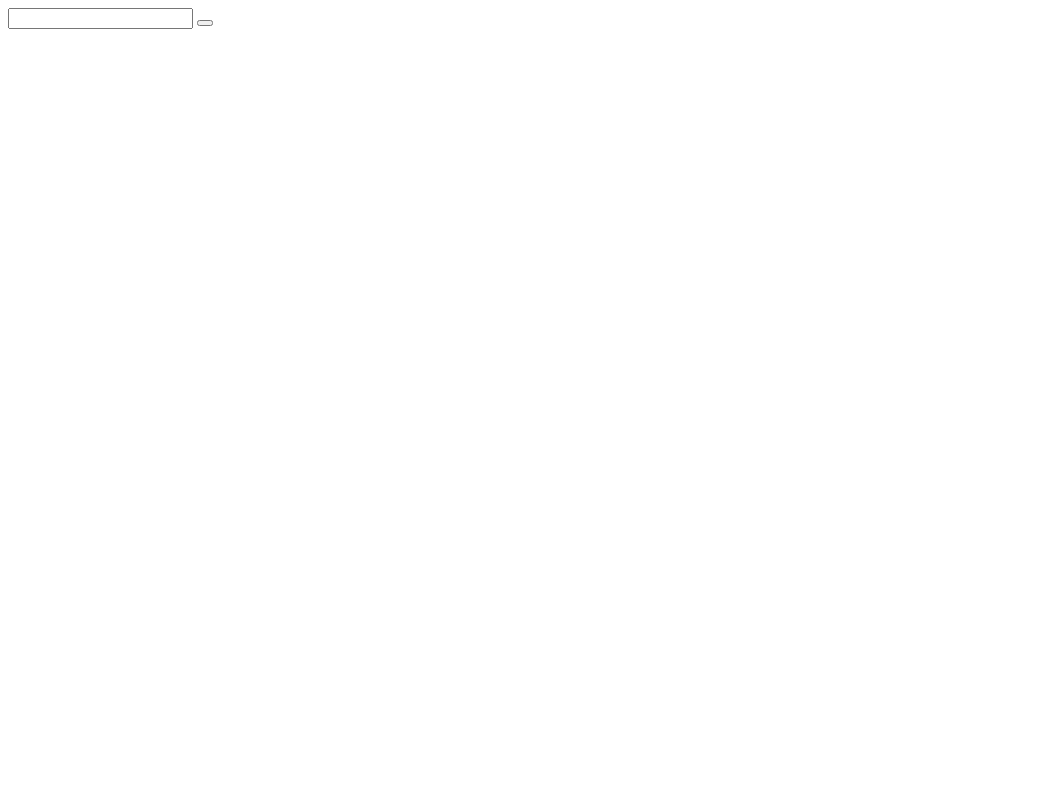
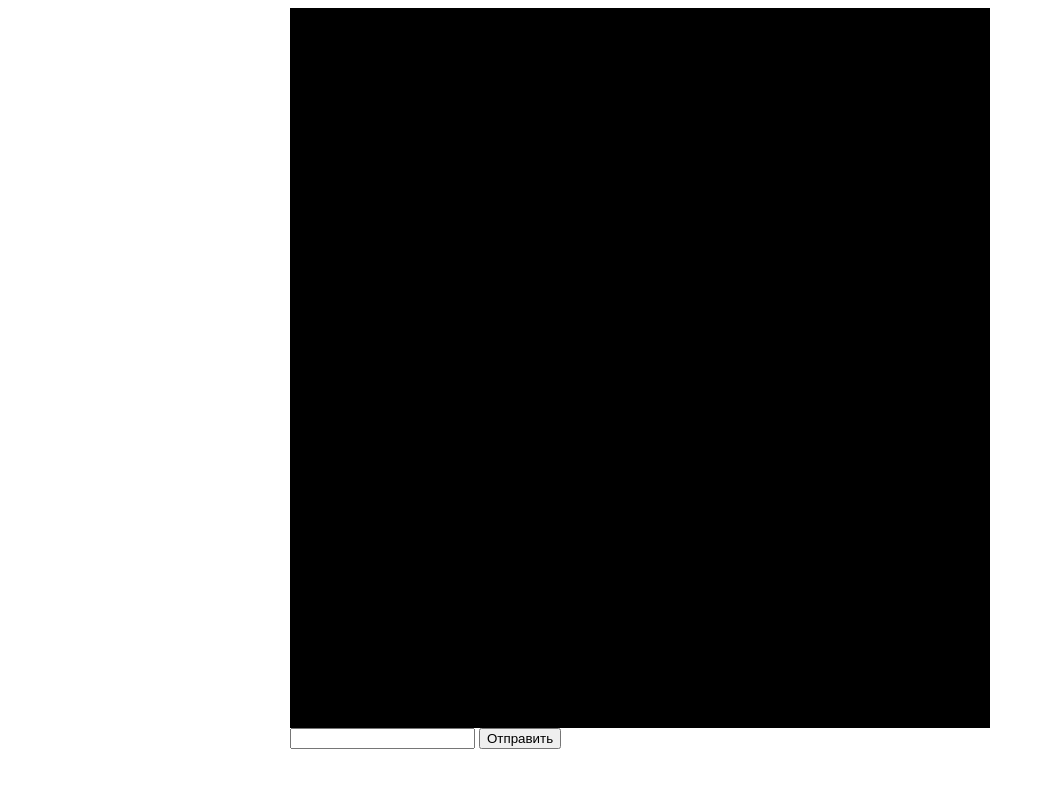
Before and after one commit to v-loginov/practice_test, a plain HTML site: page index.html in a window 1280 px wide. Shown: the whole page, without its empty margins (0-1045 px from the left). Drawn offline with Linux system fonts and the light colour scheme.

Commit message:
Added scroll

```diff
--- a/css/style.css
+++ b/css/style.css
@@ -1,7 +1,7 @@
 #userMsg {
         background-color: #e0e0e0;
         padding: 10px;
-        border-radius: 50px;
+        border-radius: 20px;
         max-width: 700px;
         word-break: break-all;
         position: relative;
@@ -10,7 +10,7 @@
 #botMsg {
         background-color: #c5a8f3;
         padding: 10px;
-        border-radius: 50px;
+        border-radius: 20px;
         max-width: 700px;
         word-break: break-all;
         position: relative;
@@ -18,4 +18,26 @@
 
 .container {
         display: flex;
+        padding: 10px;
 }
+
+#chat {
+        background-color: #000000;
+        width: 700px;
+        max-width: 700px;
+        height: 90vh;
+}
+
+#chatMessages {
+        background-color: #000000;
+        width: 700px;
+        max-width: 700px;
+        height: 90vh;
+        overflow-y: scroll;
+}
+
+body {
+        display: flex;
+        justify-content: center;
+        align-items: center;
+}
--- a/index.html
+++ b/index.html
@@ -9,9 +9,13 @@
 </head>
 
 <body>
-    <div id="chatMessages"></div>
-    <input type="text" id="userMessage">
-    <button id="sendUserMessage"></button>
+    <div id="chat">
+        <div id="chatMessages"></div>
+        <div id="controlChat">
+            <input type="text" id="userMessage">
+            <button id="sendUserMessage">Отправить</button>
+        </div>
+    </div>
     <script src="js/script.js"></script>
 </body>
 
--- a/js/script.js
+++ b/js/script.js
@@ -148,6 +148,8 @@ function viewUserMessage(textUserMessage){
     divUserMsg.appendChild(userBubble);
     messages.append(divUserMsg);
 
+    messages.scrollTop = messages.scrollHeight;
+
 }
 
 function viewBotMessage(textBotMessage){
@@ -163,6 +165,8 @@ function viewBotMessage(textBotMessage){
     divBotMsg.appendChild(botBubble);
     messages.append(divBotMsg);
 
+    messages.scrollTop = messages.scrollHeight;
+
 }
 
 sendUserMessage.addEventListener("click", () => {
```
